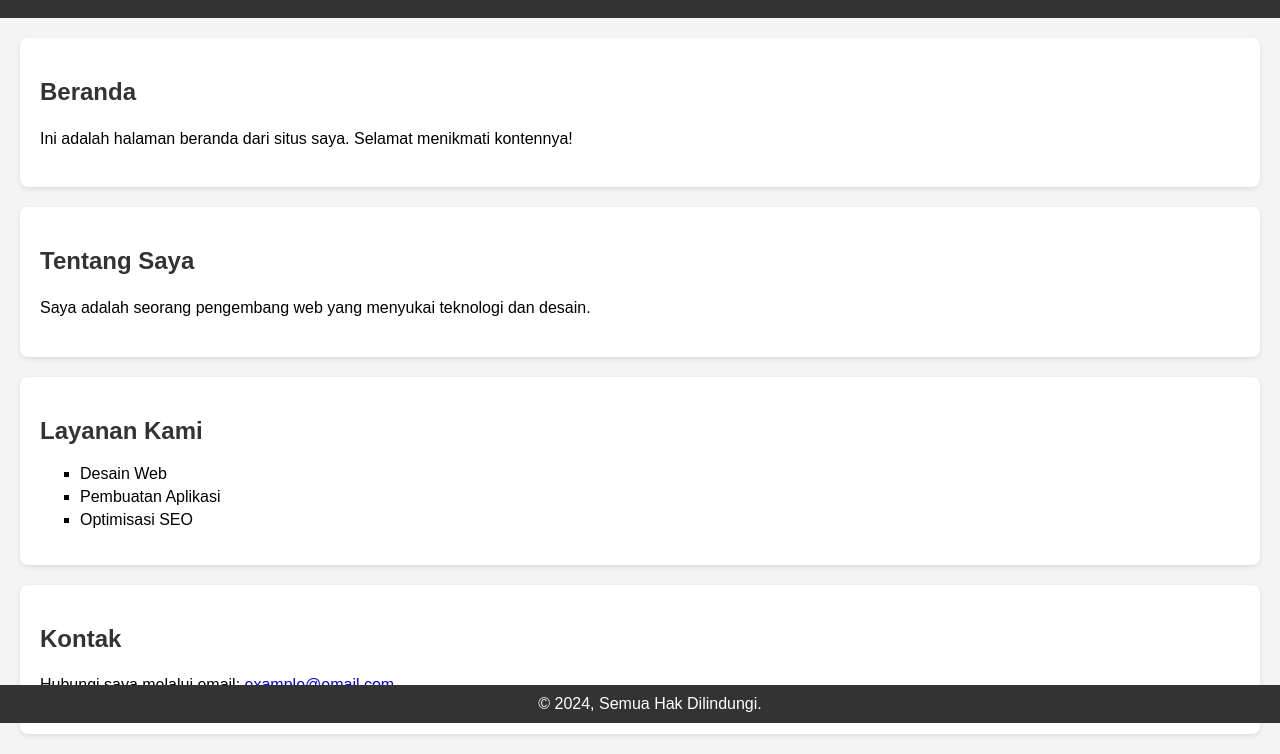
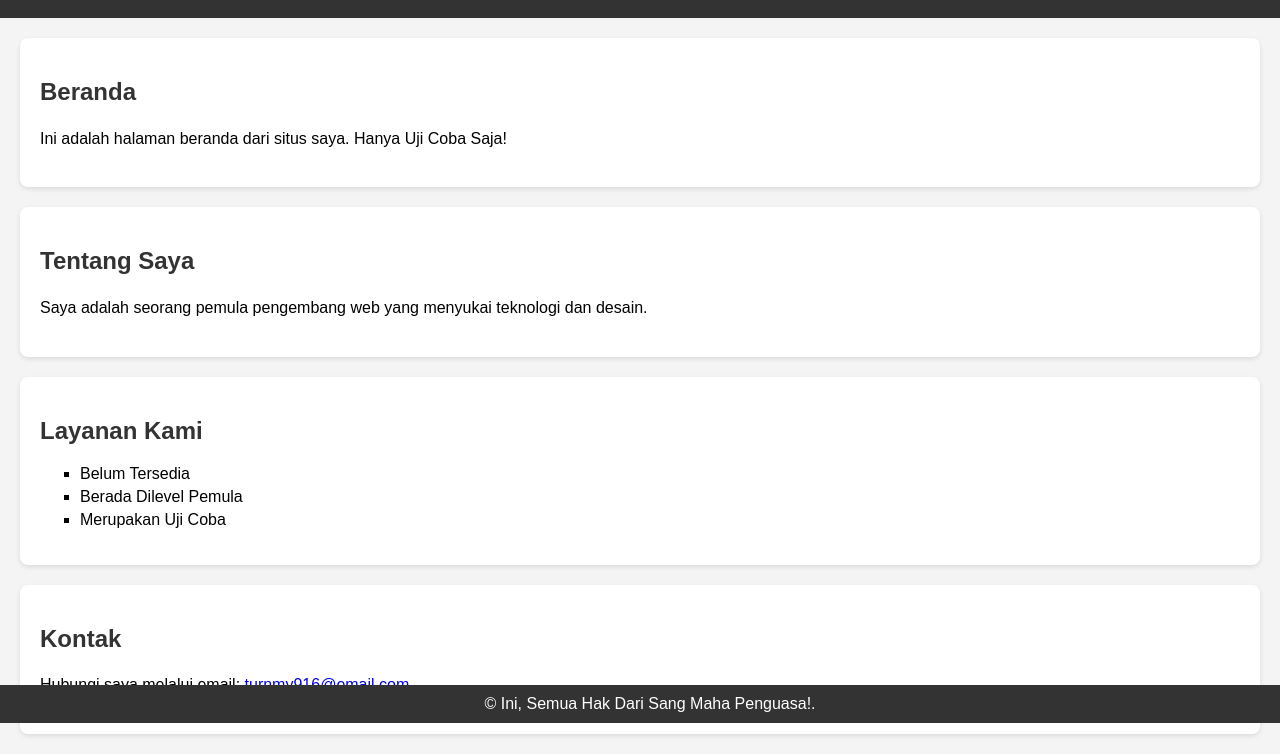
Before and after one commit to kady23-maker/kadytestweb, a plain HTML site: page index.html in a window 1280 px wide. Shown: the part 77-831 px from the top of the page. Drawn offline with Linux system fonts and the light colour scheme.

Commit message:
index.html

```diff
--- a/index.html
+++ b/index.html
@@ -22,30 +22,30 @@
 
   <section id="home">
     <h2>Beranda</h2>
-    <p>Ini adalah halaman beranda dari situs saya. Selamat menikmati kontennya!</p>
+    <p>Ini adalah halaman beranda dari situs saya. Hanya Uji Coba Saja!</p>
   </section>
 
   <section id="about">
     <h2>Tentang Saya</h2>
-    <p>Saya adalah seorang pengembang web yang menyukai teknologi dan desain.</p>
+    <p>Saya adalah seorang pemula pengembang web yang menyukai teknologi dan desain.</p>
   </section>
 
   <section id="services">
     <h2>Layanan Kami</h2>
     <ul>
-      <li>Desain Web</li>
-      <li>Pembuatan Aplikasi</li>
-      <li>Optimisasi SEO</li>
+      <li>Belum Tersedia</li>
+      <li>Berada Dilevel Pemula</li>
+      <li>Merupakan Uji Coba</li>
     </ul>
   </section>
 
   <section id="contact">
     <h2>Kontak</h2>
-    <p>Hubungi saya melalui email: <a href="mailto:example@email.com">example@email.com</a></p>
+    <p>Hubungi saya melalui email: <a href="mailto:turnmy916@email.com">turnmy916@email.com</a></p>
   </section>
 
   <footer>
-    <p>&copy; 2024, Semua Hak Dilindungi.</p>
+    <p>&copy; Ini, Semua Hak Dari Sang Maha Penguasa!.</p>
   </footer>
 </body>
 </html>
```
